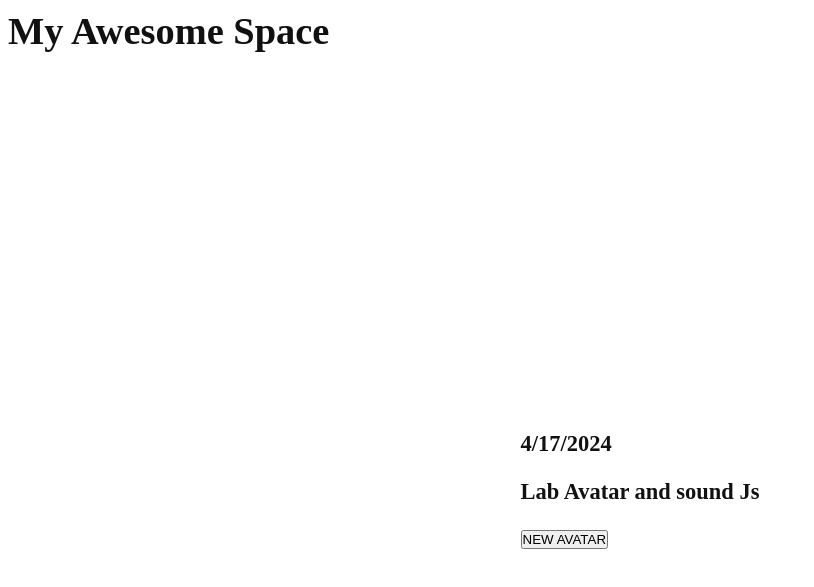
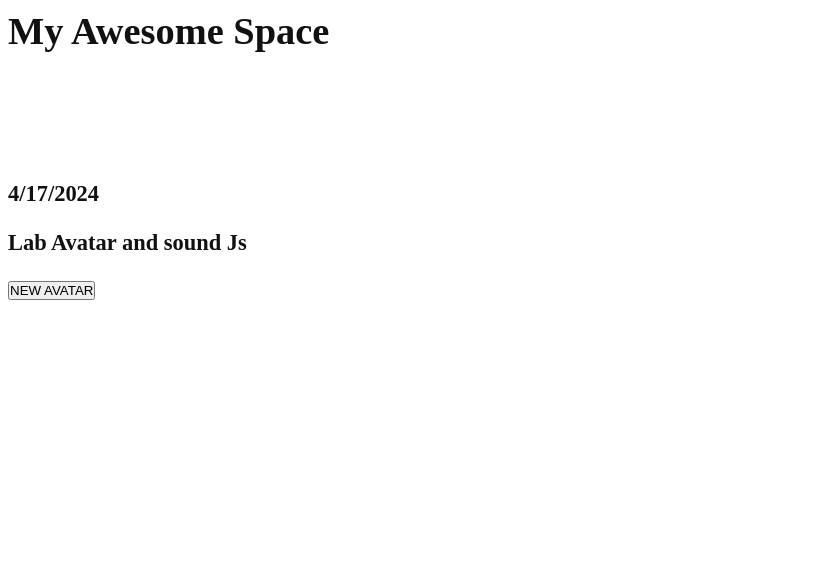
Before and after one commit to 12tanisha12/DesignLeagueTeam, a plain HTML site: page TANISHA.html in a window 1280 px wide. Shown: the part 775-1362 px from the top of the page, without its empty margins (0-814 px from the left). Drawn offline with Linux system fonts and the light colour scheme; a web font is replaced by a local one.

Commit message:
Update tanisha.css

```diff
--- a/tanisha.css
+++ b/tanisha.css
@@ -12,7 +12,7 @@
 h1{
   font-family: "Gluten", cursive;
 }
-/* Initialize*/
+/*===================== Initialize =========================*/
 *, ::before, ::after {
   marging: 0;
   padding: 0;
@@ -57,3 +57,8 @@ font-weight: 900;
   margin: 0 auto;
   background-color: inherit;
 }
+.container{
+  width:100%;
+  height: 100%;
+  padding: 5rem 0;
+}
```
